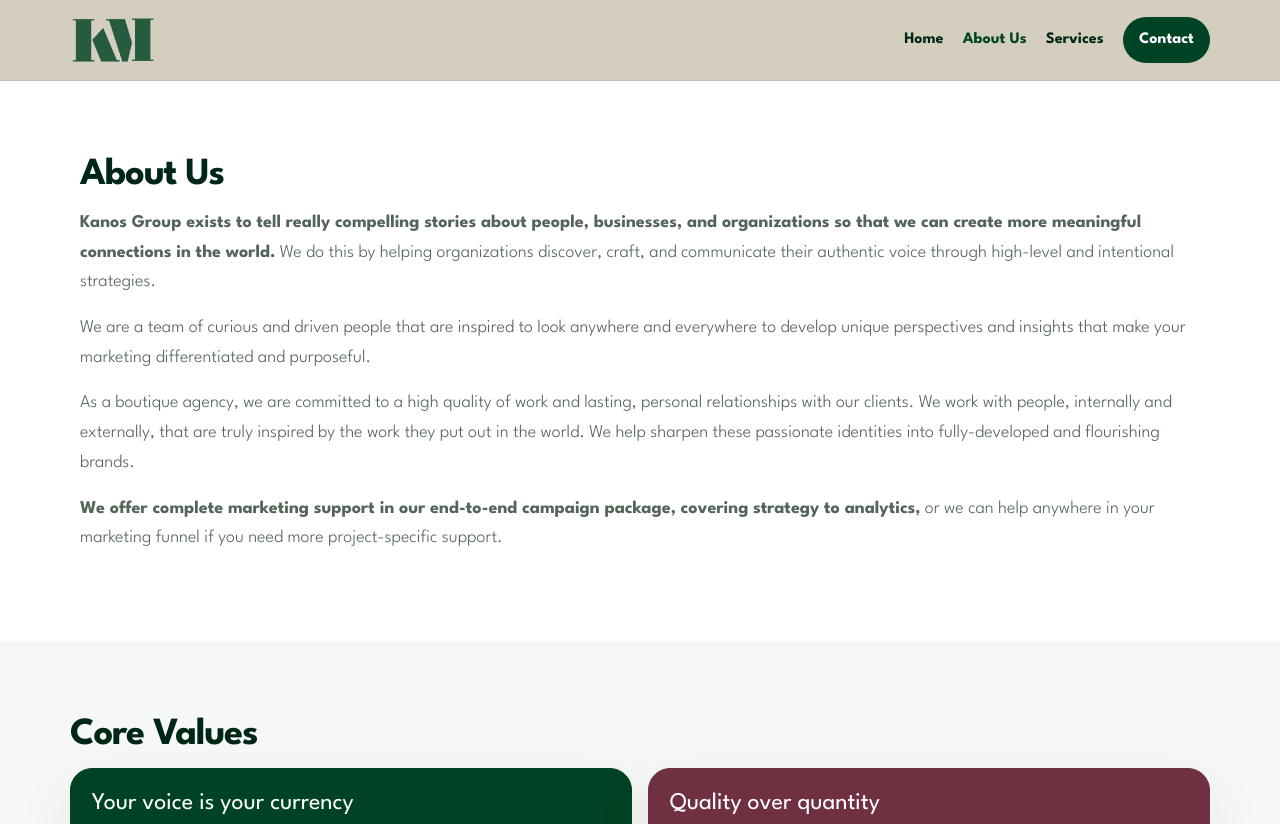
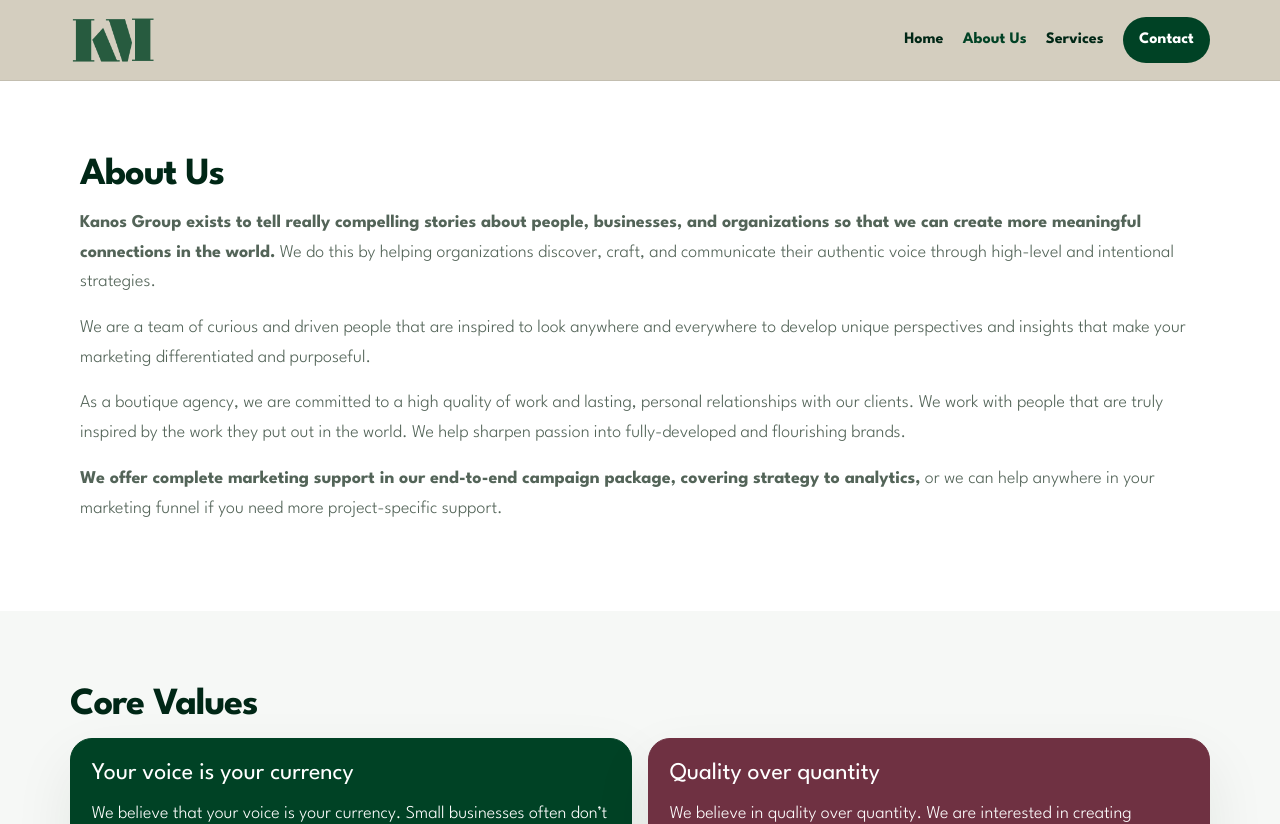
Before and after one commit to patgratt/kanosGroup, a React (Vite) app: page /about in a window 1280 px wide. Shown: the top 824 px of the page. Built offline with nearby package versions, Linux system fonts and the light colour scheme.

Commit message:
text changes in about us section

```diff
--- a/src/pages/AboutPage.jsx
+++ b/src/pages/AboutPage.jsx
@@ -20,9 +20,9 @@ export default function AboutPage() {
             </p>
             <p>
               As a boutique agency, we are committed to a high quality of work and lasting, personal
-              relationships with our clients. We work with people, internally and externally, that are
-              truly inspired by the work they put out in the world. We help sharpen these passionate
-              identities into fully-developed and flourishing brands.
+              relationships with our clients. We work with people that are
+              truly inspired by the work they put out in the world. We help sharpen passion
+              into fully-developed and flourishing brands.
             </p>
             <p>
               <strong>
```
